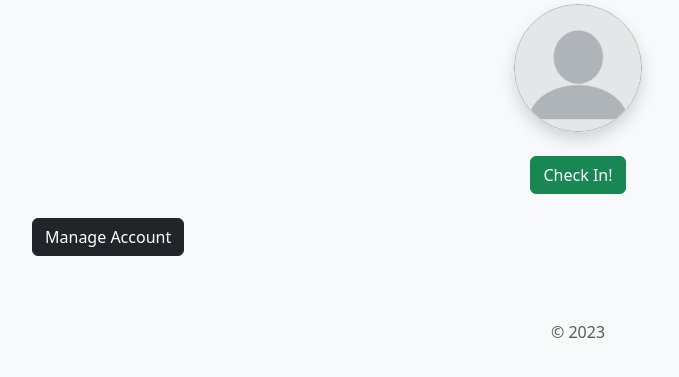
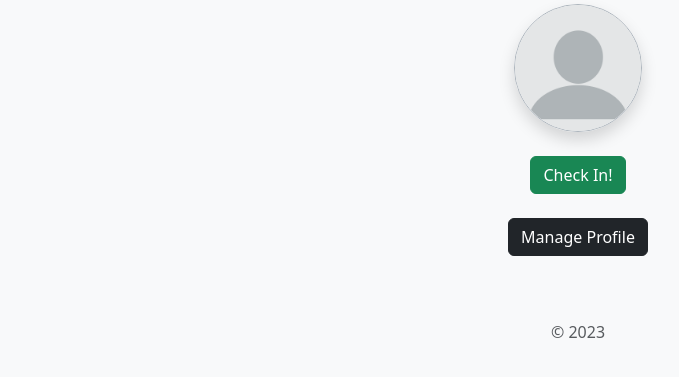
Before and after one commit to matta9001/habit_tracker, a Django app: page /profile/ in a window 1280 px wide. Shown: the part 223-600 px from the top of the page, without its empty margins (62-741 px from the left). Run offline with Django 4.2, Linux system fonts and the light colour scheme; the visitor is signed in with stand-in values (Sample User, id 1); data comes from the database, SQL or seed files in the repository; some libraries are stand-ins or nearby versions.

Commit message:
Manage profile button in better spot

```diff
--- a/habit_app/templates/profile.html
+++ b/habit_app/templates/profile.html
@@ -39,10 +39,9 @@
                 <img src="{{ user.userprofile.profile_picture.url }}"
                     class="rounded-circle border border-dark-subtle shadow profile-pic" width=128 alt="Profile Picture">
                 <a href="/manage" class="btn btn-success mt-4">Check In!</a>
+                <a href="/manage" class="btn btn-dark mt-4">Manage Profile</a>
             </div>
 
-
-            <a href="/manage" class="btn btn-dark mt-4">Manage Account</a>
         </div>
 
         <footer class="py-3 my-4">
```
